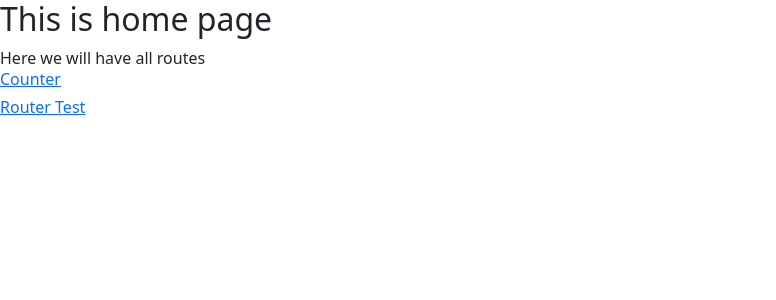
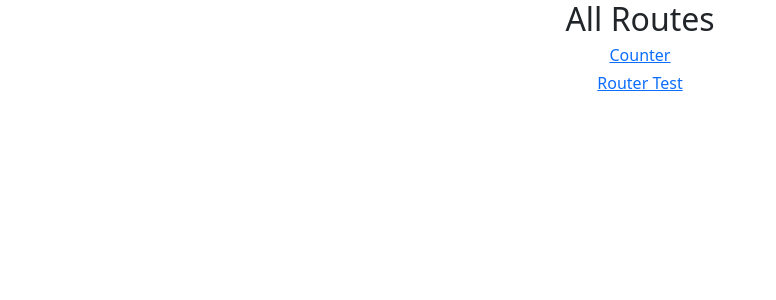
Before and after one commit to Khodidas-withLoveKD/React-Learnings, a React (Create React App) app: page / in a window 1280 px wide. Shown: the top 300 px of the page, without its empty margins (0-776 px from the left). Built offline with nearby package versions, Linux system fonts and the light colour scheme.

Commit message:
Updating state

```diff
--- a/src/Components/Home.jsx
+++ b/src/Components/Home.jsx
@@ -5,14 +5,15 @@ class Home extends React.Component {
 	render() {
 		return (
 			<React.Fragment>
-				<h2>This is home page</h2>
-				Here we will have all routes
+				<div class="App">
+					<h2>All Routes</h2>
 					<h6>
 						<Link to="/counter">Counter</Link>
 					</h6>
 					<h6>
 						<Link to="/router-test">Router Test</Link>
 					</h6>
+				</div>
 			</React.Fragment>
 		)
 	}
--- a/src/Components/RouterTest.jsx
+++ b/src/Components/RouterTest.jsx
@@ -1,4 +1,4 @@
-import React, { Component } from 'react'
+import React from 'react'
 
 class RouterTest extends React.Component {
 	render() {
--- a/src/Components/counter.jsx
+++ b/src/Components/counter.jsx
@@ -27,14 +27,14 @@ class Counter extends React.Component {
 				</button>
 				<div>
 					{this.state.tags.length === 0 && 'Please create a new tag!!'}
-					{this.renderTags()}
+					{/* {this.renderTags()} */}
 				</div>
 			</React.Fragment>
 		)
 	}
 
 	handleIncrement = () => {
-		console.log('Increment clicked | count = ', this)
+		this.setState({ count: this.state.count + 1 })
 	}
 
 	renderTags() {
--- a/src/index.js
+++ b/src/index.js
@@ -2,7 +2,6 @@ import React from 'react';
 import ReactDOM from 'react-dom';
 
 import App from './App';
-import Counter from './Components/counter.jsx'
 import reportWebVitals from './reportWebVitals';
 
 import './index.css';
```
Lines whose indentation alone changed are shown as unchanged.
